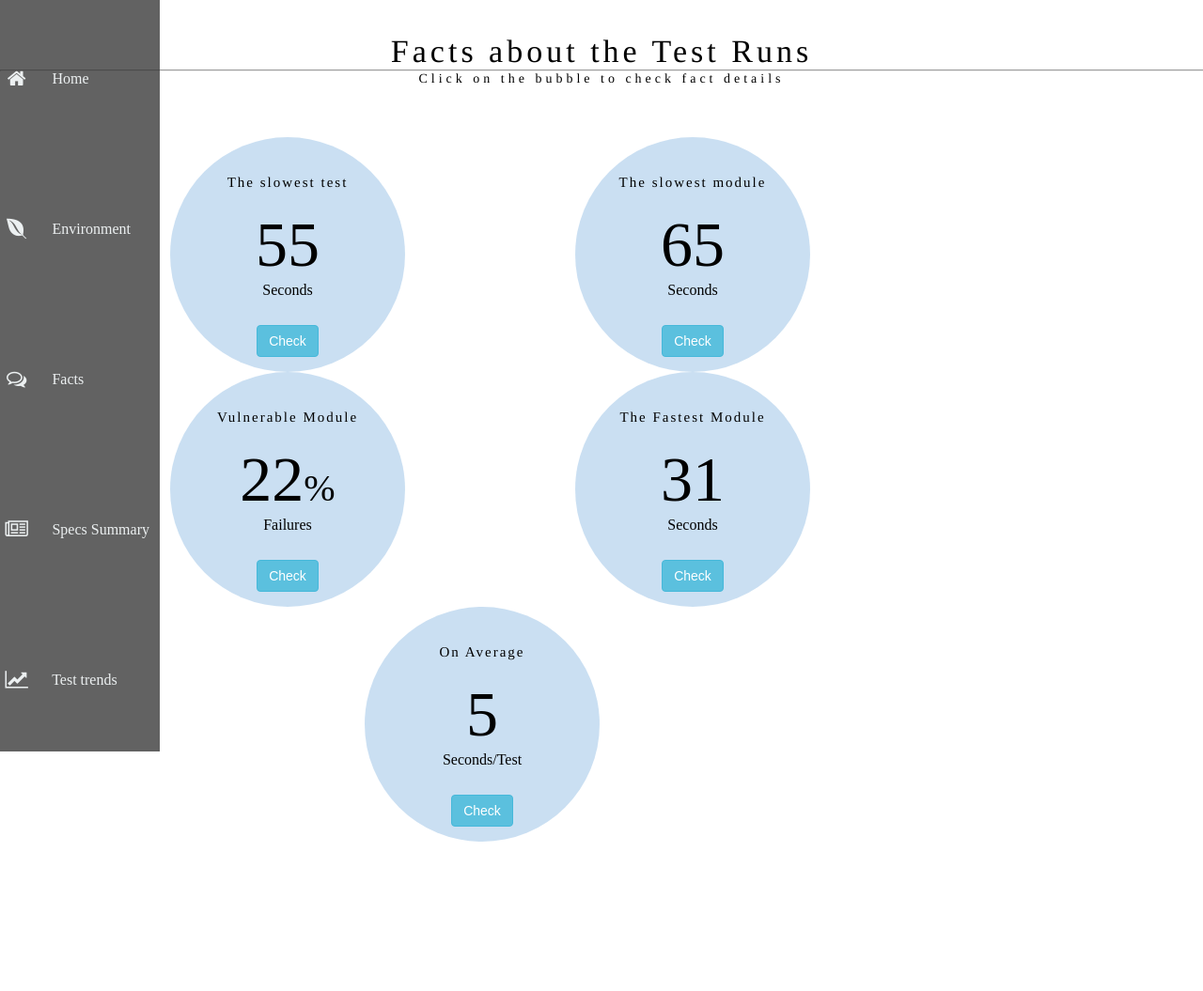
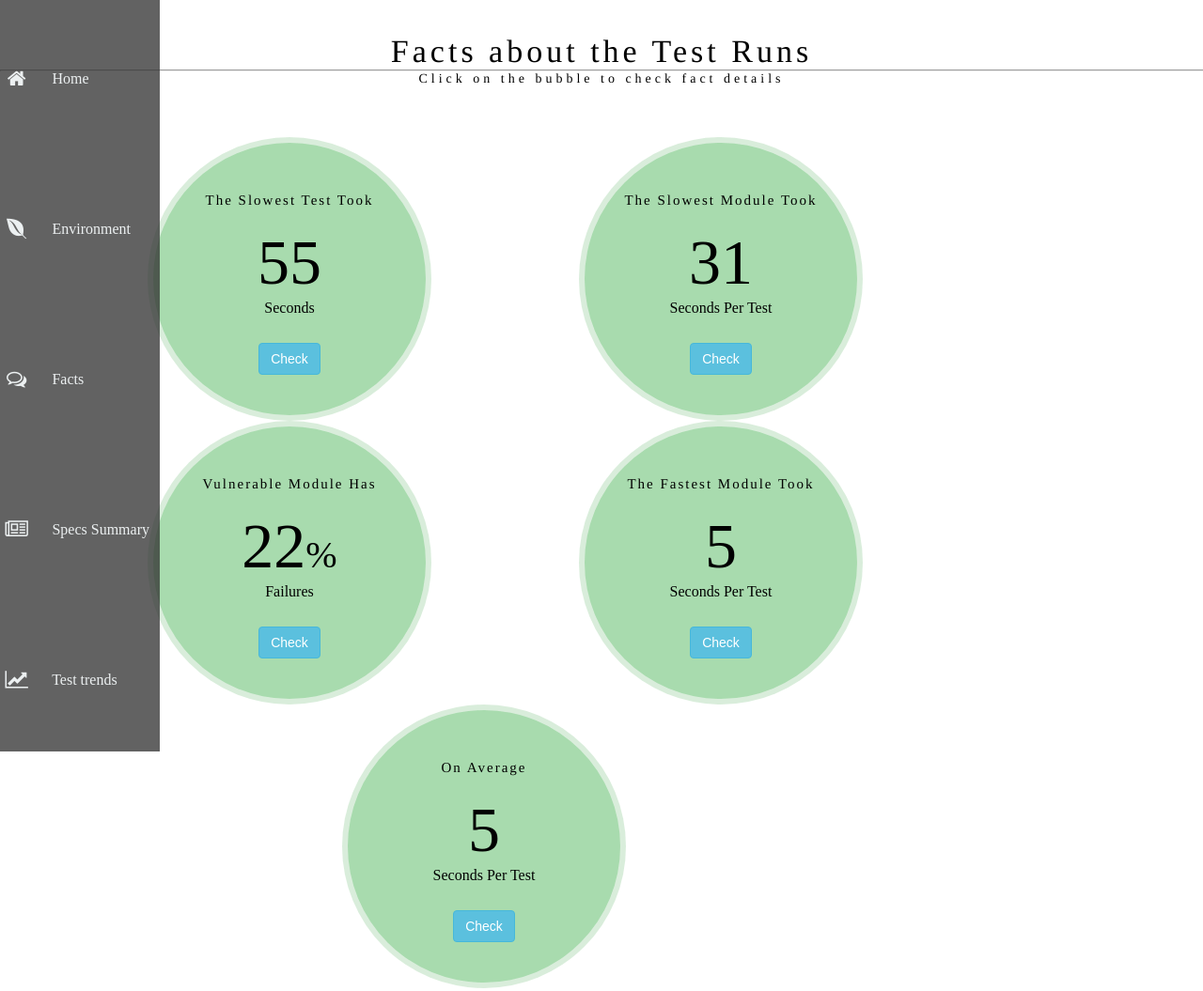
Before and after one commit to jaydeepc/report-mine, a website: page views/bubble.html in a window 1280 px wide. Shown: the whole page at 94% size. Before the commit the page ends 936 px from the top, so only its background shows below. Drawn offline with Linux system fonts and the light colour scheme.

Commit message:
JD: Fixed according to review comments

```diff
--- a/css/bubble.css
+++ b/css/bubble.css
@@ -1,14 +1,17 @@
 .circle{
-    background-color: rgba(101, 162, 216, 0.34);
-    width: 250px;
-    height: 250px;
+    background-color: rgba(0, 150, 20, 0.34);
+    width: 290px;
+    height: 290px;
     text-align: center;
     display: block;
     margin-left: auto;
     margin-right: auto;
-    border-radius: 150px;
+    border-radius: 170px;
     float: left;
-    margin-left: 181px;
+    margin-left: 157px;
+    border-style: solid;
+    border-width: 6px;
+    border-color: rgba(251, 251, 251, 0.6);
 }
 
 .circle.info-2{
@@ -57,7 +60,7 @@
     letter-spacing: 2px;
     font-size: 15px;
     font-family: times, Times New Roman, times-roman, georgia, serif;
-    padding-top: 40px;
+    padding-top: 53px;
 }
 
 .time-exe, .time-module, .vul-module, .fastest-module, .avg-time{
--- a/js/fact_utils.js
+++ b/js/fact_utils.js
@@ -6,14 +6,14 @@ $(document).ready(function() {
         $(".time-exe").append(Math.round(find_slowest_test(test_list).duration));
         $("#check_slw_test").attr("onclick", "location.href='test_result.html?test_name=" + fetch_test_name(find_slowest_test(test_list).name) + "';");
 
-        $(".time-module").append(Math.round(sorted_module_arr(create_module_dict_arr(jd), "duration").slice(-1)[0].duration));
-        $("#check_slw_mod").attr("onclick", "location.href='test_result.html?module=" + sorted_module_arr(create_module_dict_arr(jd), "duration").slice(-1)[0].module + "';");
+        $(".time-module").append(Math.round(sorted_module_arr(create_module_dict_arr(jd), "avg_test_time").slice(-1)[0].duration));
+        $("#check_slw_mod").attr("onclick", "location.href='test_result.html?module=" + sorted_module_arr(create_module_dict_arr(jd), "avg_test_time").slice(-1)[0].module + "';");
 
         $(".vul-module").append(Math.round(sorted_module_arr(create_module_dict_arr(jd), "failure_rate").slice(-1)[0].failure_rate));
         $("#check_vul_mod").attr("onclick", "location.href='test_result.html?module=" + sorted_module_arr(create_module_dict_arr(jd), "failure_rate").slice(-1)[0].module + "';");
 
-        $(".fastest-module").append(Math.round(sorted_module_arr(create_module_dict_arr(jd), "duration")[0].duration));
-        $("#check_fast_mod").attr("onclick", "location.href='test_result.html?module=" + sorted_module_arr(create_module_dict_arr(jd), "duration")[0].module + "';");
+        $(".fastest-module").append(Math.round(sorted_module_arr(create_module_dict_arr(jd), "avg_test_time")[0].avg_test_time));
+        $("#check_fast_mod").attr("onclick", "location.href='test_result.html?module=" + sorted_module_arr(create_module_dict_arr(jd), "avg_test_time")[0].module + "';");
 
         $(".avg-time").append(Math.round(avg_test_execution_time(jd)));
         $("#avg_test").attr("onclick", "location.href='test_execution_time_graph.html';");
@@ -118,7 +118,8 @@ function create_module_dict_arr(jd){
             details[skip_count_key] = skip_count;
             details[error_count_key] = error_count;
             details[total_time] = duration;
-            details['module'] = key
+            details['module'] = key;
+            details['avg_test_time'] = Math.round(duration/module[key]);
 
             my_array.push(details);
 
--- a/views/bubble.html
+++ b/views/bubble.html
@@ -70,20 +70,20 @@
       <br>
       <div class="row-1">
         <div class="circle">
-            <h2 class="fact-heading">The slowest test</h2><br>
+            <h2 class="fact-heading">The Slowest Test Took</h2><br>
             <span class="time-exe"></span><br>
             <span class="time-unit">Seconds</span><br>
             <button class="btn-awesome" id="check_slw_test">Check</button>
         </div>
         <div class="circle">
-            <h2 class="fact-heading">The slowest module</h2><br>
+            <h2 class="fact-heading">The Slowest Module Took</h2><br>
             <span class="time-module"></span><br>
-            <span class="time-unit">Seconds</span><br>
+            <span class="time-unit">Seconds Per Test</span><br>
             <button class="btn-awesome" id="check_slw_mod">Check</button>
         </div>
 
         <div class="circle">
-            <h2 class="fact-heading">Vulnerable Module</h2><br>
+            <h2 class="fact-heading">Vulnerable Module Has</h2><br>
             <span class="vul-module"></span><span class="percent">%</span><br>
             <span class="time-unit">Failures</span><br>
             <button class="btn-awesome" id="check_vul_mod">Check</button>
@@ -91,15 +91,15 @@
       </div>
       <div class="row-2">
         <div class="circle">
-            <h2 class="fact-heading">The Fastest Module</h2><br>
+            <h2 class="fact-heading">The Fastest Module Took</h2><br>
             <span class="fastest-module"></span><br>
-            <span class="time-unit">Seconds</span><br>
+            <span class="time-unit">Seconds Per Test</span><br>
             <button class="btn-awesome" id="check_fast_mod">Check</button>
         </div>
         <div class="circle">
             <h2 class="fact-heading">On Average</h2><br>
             <span class="avg-time"></span><br>
-            <span class="time-unit">Seconds/Test</span><br>
+            <span class="time-unit">Seconds Per Test</span><br>
             <button class="btn-awesome" id="avg_test">Check</button>
         </div>
 
```
